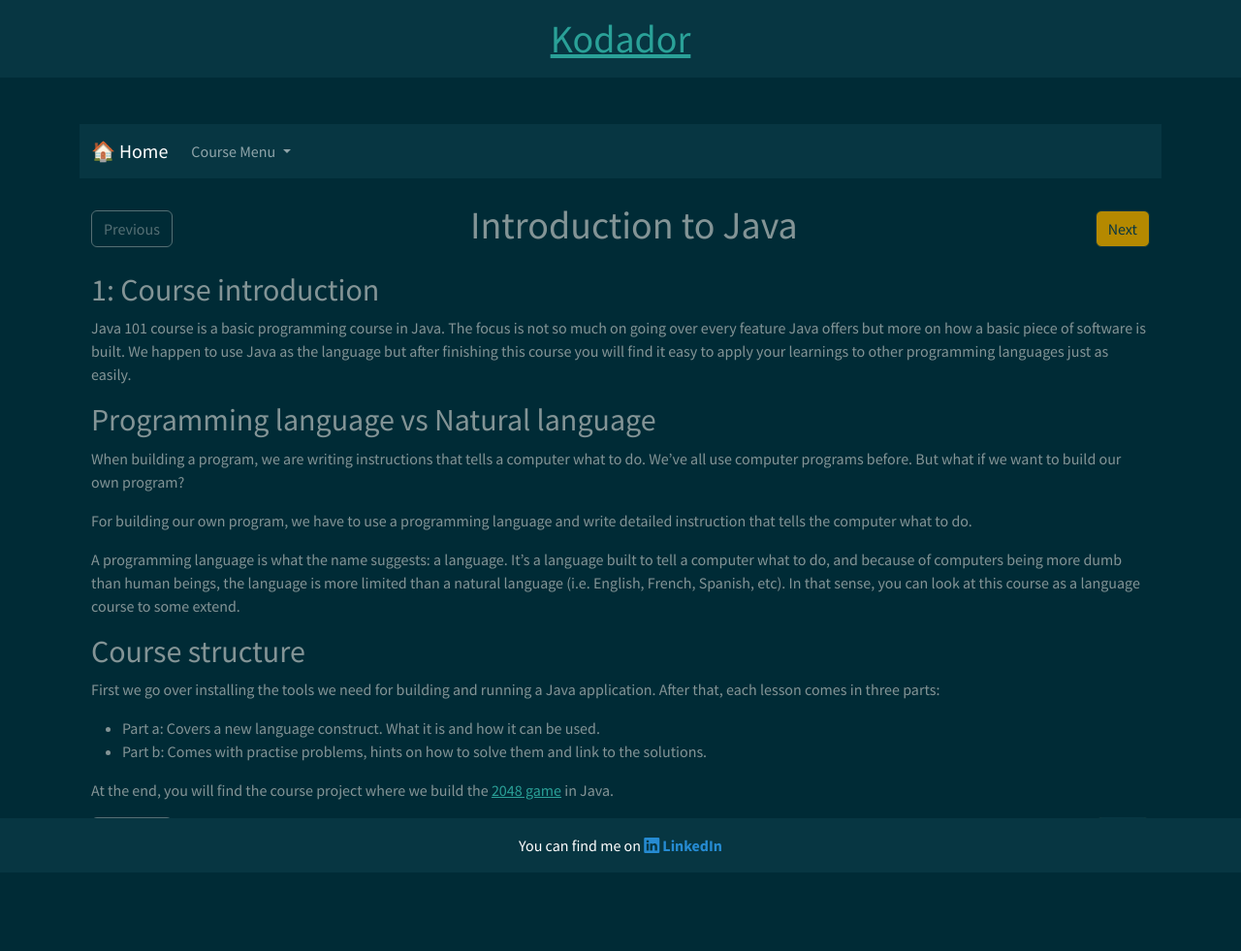
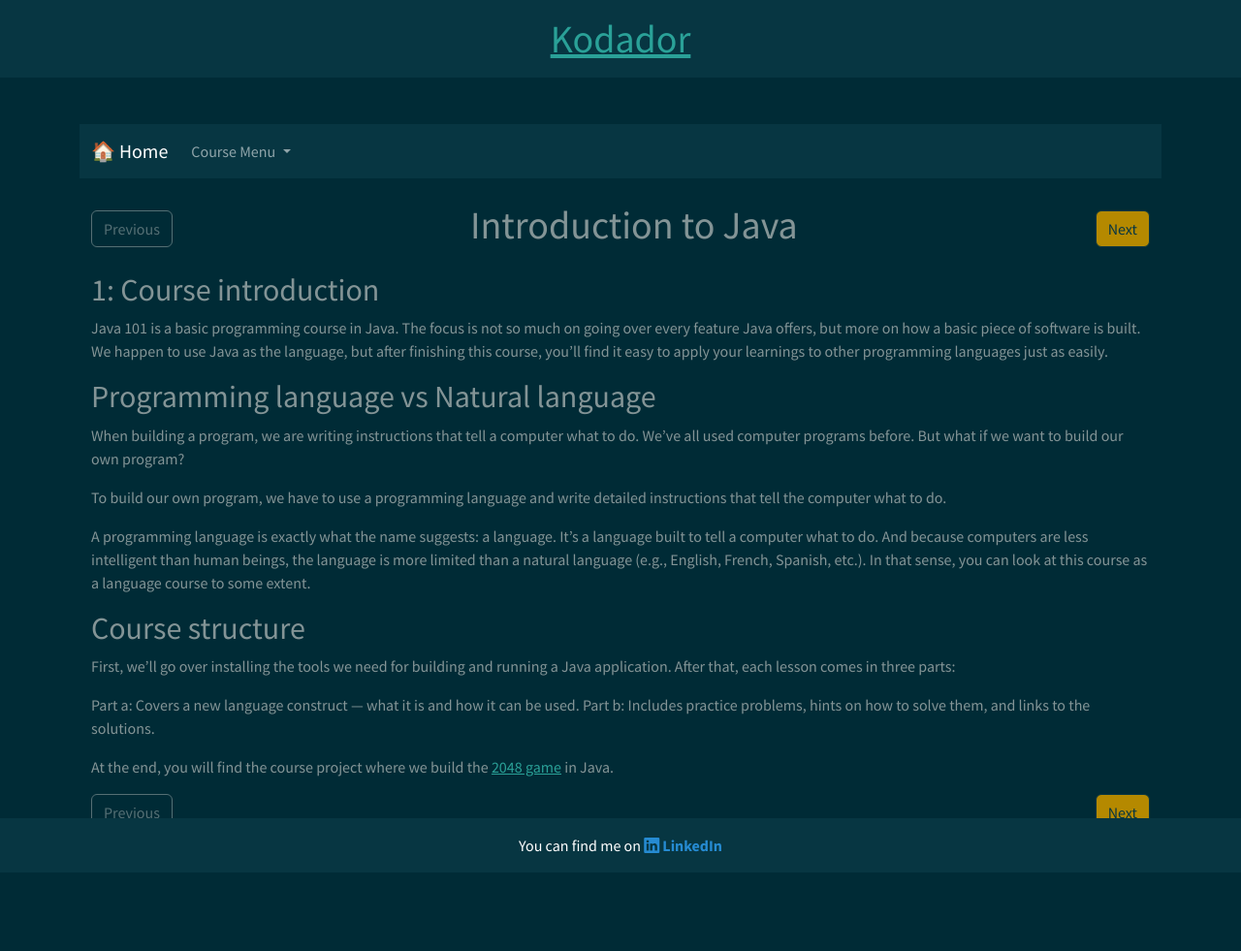
Before and after one commit to pdrum/pdrum.github.io, a Jekyll site: the page built from _courses/java-101/01-intro.md, in a window 1280 px wide. Shown: the whole page at 97% size. Built offline with Jekyll 4.4.1, drawn with Linux system fonts in a browser that asks for light colours; nearby versions of some CDN libraries; after the commit the page ends 957 px from its top, so only the background shows below that.

Commit message:
Apply corrections on intro

```diff
--- a/_courses/java-101/01-intro.md
+++ b/_courses/java-101/01-intro.md
@@ -8,33 +8,31 @@ next_page: "/courses/java-101/02-variables"
 
 1: Course introduction
 -----------------------
-Java 101 course is a basic programming course in Java. The focus is not
-so much on going over every feature Java offers but more on how a basic
-piece of software is built. We happen to use Java as the language but
-after finishing this course you will find it easy to apply your learnings
-to other programming languages just as easily.
+Java 101 is a basic programming course in Java.
+The focus is not so much on going over every feature Java offers,
+but more on how a basic piece of software is built. We happen to use
+Java as the language, but after finishing this course, you'll find
+it easy to apply your learnings to other programming languages just as easily.
 
 ## Programming language vs Natural language
-When building a program, we are writing instructions that tells a computer
-what to do. We've all use computer programs before. But what if we want to
-build our own program?
+When building a program, we are writing instructions that tell a computer what to do.
+We've all used computer programs before. But what if we want to build our own program?
 
-For building our own program, we have to use a programming language and
-write detailed instruction that tells the computer what to do.
+To build our own program, we have to use a programming language and write detailed instructions
+that tell the computer what to do.
 
-A programming language is what the name suggests: a language. It's a language
-built to tell a computer what to do, and because of computers being more
-dumb than human beings, the language is more limited than a natural language
-(i.e. English, French, Spanish, etc). In that sense, you can look at this
-course as a language course to some extend.
+A programming language is exactly what the name suggests: a language.
+It's a language built to tell a computer what to do. And because computers
+are less intelligent than human beings, the language is more limited than a
+natural language (e.g., English, French, Spanish, etc.). In that sense,
+you can look at this course as a language course to some extent.
 
 ## Course structure
-First we go over installing the tools we need for building and running a Java application.
+First, we’ll go over installing the tools we need for building and running a Java application.
 After that, each lesson comes in three parts:
 
-* Part a: Covers a new language construct. What it is and how it can be used.
-* Part b: Comes with practise problems, hints on how to solve them and link
-to the solutions.
+Part a: Covers a new language construct — what it is and how it can be used.
+Part b: Includes practice problems, hints on how to solve them, and links to the solutions.
 
 At the end, you will find the course project where we build the
 [2048 game](https://www.youtube.com/watch?v=wnNGzMn5csQ) in Java.
```
